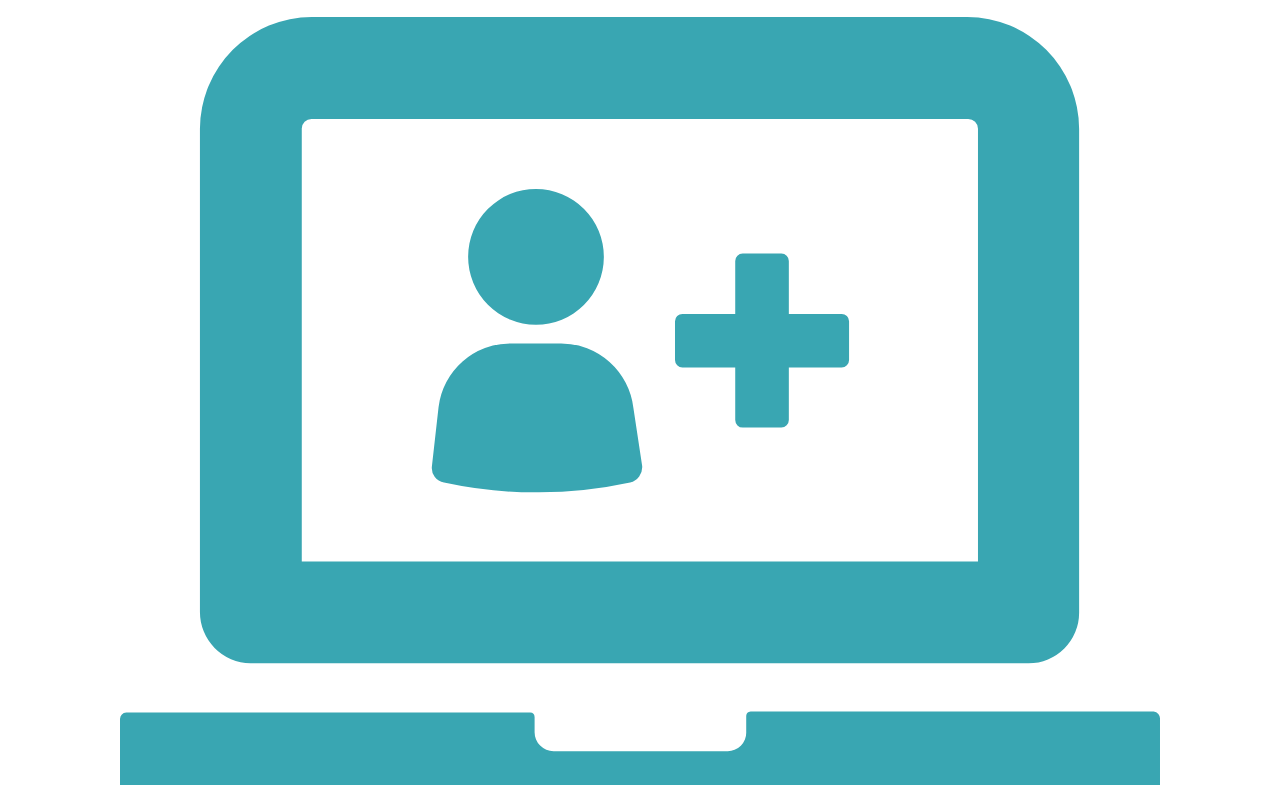
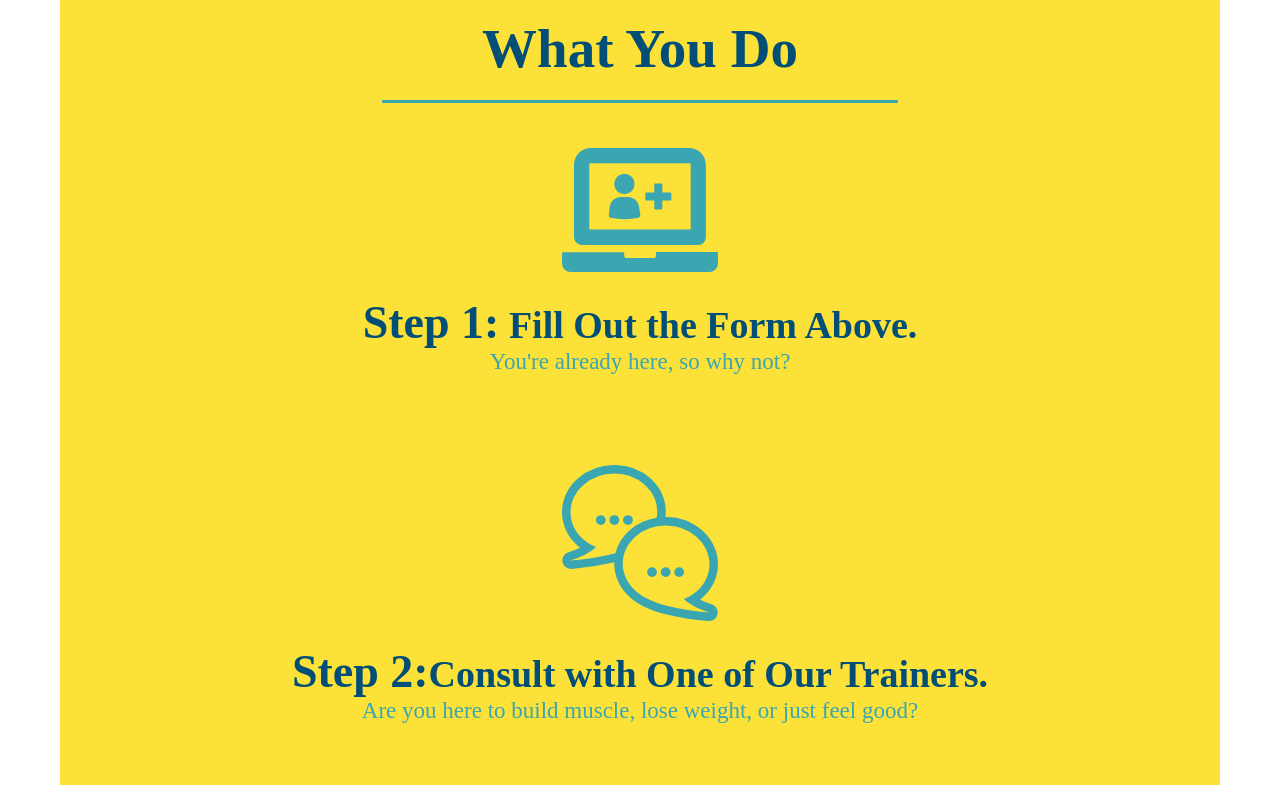
Before and after one commit to curryduz/run-buddy, a plain HTML site: page index.html in a window 1280 px wide. Shown: the part 1180-1965 px from the top of the page. Drawn offline with Linux system fonts and the light colour scheme.

Commit message:
style what you do section

```diff
--- a/assets/css/style.css
+++ b/assets/css/style.css
@@ -131,3 +131,53 @@ section {
     font-size: 20px;
     margin: 0 auto;
   }
+  .steps {
+      text-align: center;
+      background: #fce138;
+  }
+  .steps h2 {
+    font-size: 55px;
+    color: #024e76;
+    margin-bottom: 35px;
+    padding: 0 100px 20px 100px;
+    border-bottom: 3px solid;
+    border-color: #39a6b2;
+  }
+  .section-title {
+    font-size: 55px;
+    color: #024e76;
+    margin-bottom: 35px;
+    padding: 0 100px 20px 100px;
+    display: inline-block;
+    border-bottom: 3px solid;
+  }
+
+  .primary-border {
+    border-color: #fce138;
+  }
+
+  .secondary-border {
+    border-color: #39a6b2;
+  }
+  .steps div {
+    margin-bottom: 80px;
+  }
+
+  .steps img {
+    width: 15%;
+    margin: 10px 0;
+  }
+
+  .steps h3 {
+    color: #024e76;
+    font-size: 46px;
+    margin-top: 10px;
+  }
+
+  .steps p {
+    color: #39a6b2;
+    font-size: 23px;
+  }
+  .steps span {
+    font-size: 38px;
+  }
--- a/index.html
+++ b/index.html
@@ -89,23 +89,23 @@
 </section>
     <!-- "what you do" section -->
     <section id="what-you-do" class="steps">
-        <h2 class="section-title secondary-border"></h2>
+        <h2 class="section-title secondary-border">What You Do</h2>
         <div>
             <!-- insert this img element -->
   <img src="./assets/images/step-1.svg" alt="" />
-            <h3>Step 1: <span> Fill Out the Form Above.</span></h3>
+            <h3>Step 1:<span> Fill Out the Form Above.</span></h3>
             <p>You're already here, so why not?</p>
           </div>
 
           <div>
             <img src="./assets/images/step-2.svg" alt="" />
-            <h3>Step 2: <span>Consult with One of Our Trainers.</h3>span></h3>
+            <h3>Step 2:<span>Consult with One of Our Trainers.</span></h3>
             <p>Are you here to build muscle, lose weight, or just feel good?</p>
           </div>
 
           <div>
             <img src="./assets/images/step-3.svg" alt="" />
-            <h3>Step 3: <span>Get Running.</span></h3>
+            <h3>Step 3:<span>Get Running.</span></h3>
             <p>Hit the ground running (literally) once your trainer lays out your plan.</p>
           </div>
 
@@ -114,7 +114,6 @@
             <h3>Step 4:<span> See Results.</span></h3>
             <p>Bi-weekly checkins with your trainer will keep you focused</p>
           </div>
-        </section>
     </section>
 
     <!-- "meet the trainers" section -->
```
